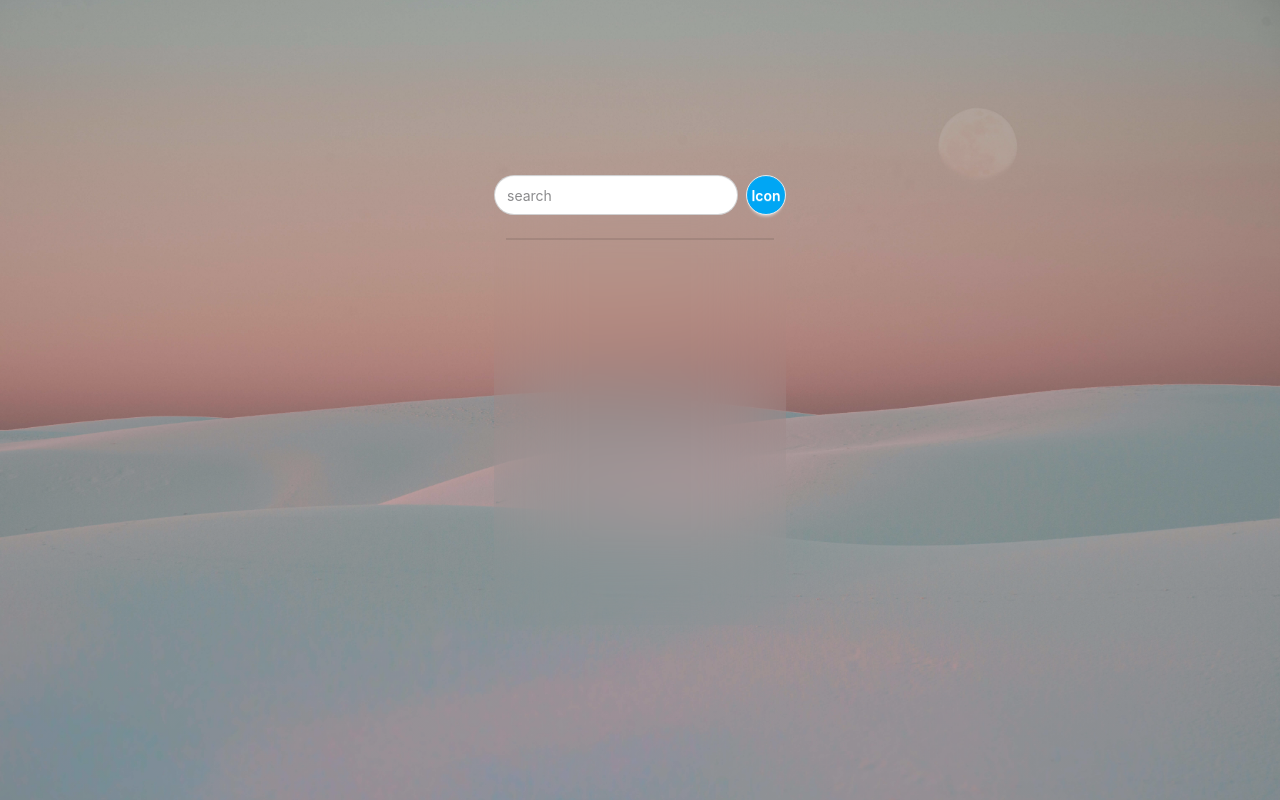
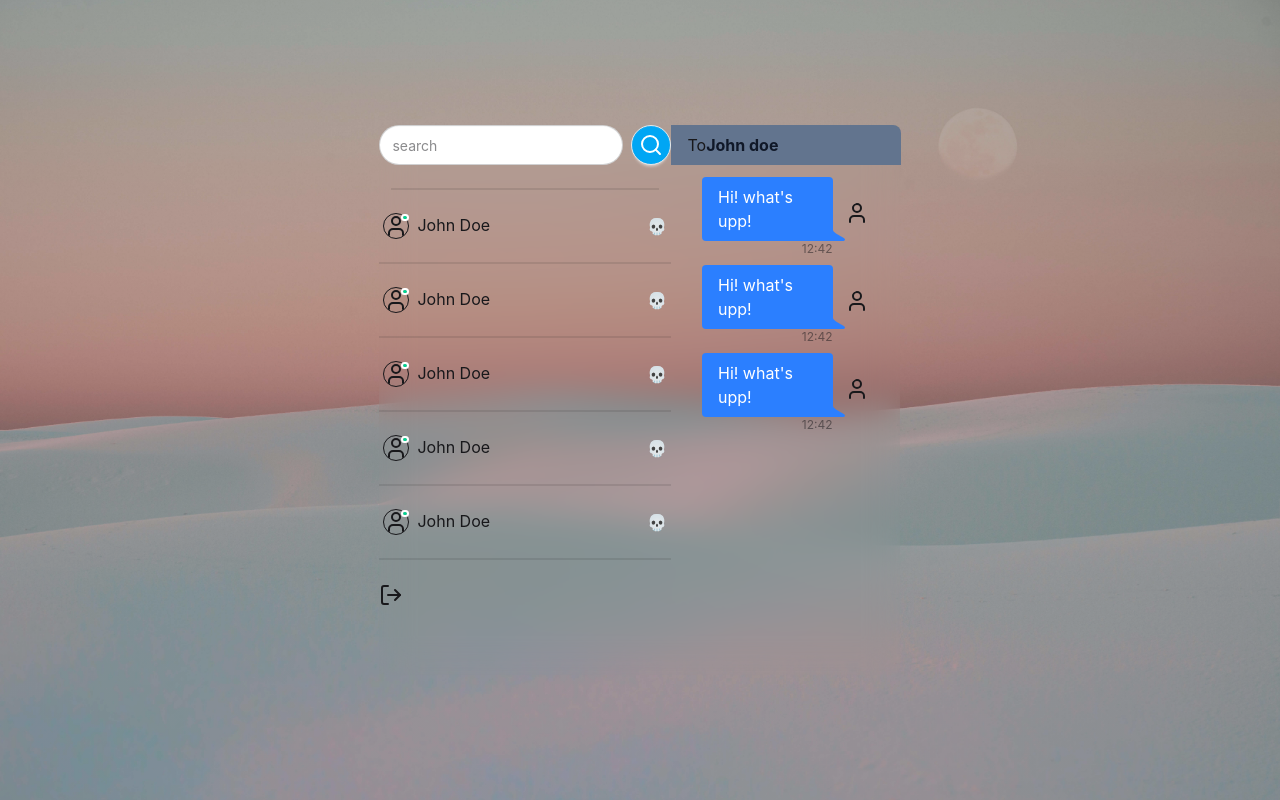
Before and after one commit to chrvnixx/chatapp-b, a React app in the folder frontend/: page / in a window 1280 px wide. Built offline with nearby package versions, Linux system fonts and the light colour scheme; the HTML template or start-up script is replaced by a standard one.

Commit message:
Messages container

```diff
--- a/frontend/package.json
+++ b/frontend/package.json
@@ -11,6 +11,7 @@
   },
   "dependencies": {
     "@tailwindcss/vite": "^4.2.2",
+    "lucide-react": "^1.8.0",
     "react": "^19.2.4",
     "react-dom": "^19.2.4",
     "tailwindcss": "^4.2.2"
--- /dev/null
+++ b/frontend/src/components/messages/Message.jsx
@@ -0,0 +1,20 @@
+import { User } from "lucide-react";
+import React from "react";
+
+export default function Message() {
+  return (
+    <div className="chat chat-end">
+      <div className="chat-image avatar">
+        <div className="w-10 rounded-full">
+          <User />
+        </div>
+      </div>
+      <div className={`chat-bubble text-white bg-blue-500`}>
+        Hi! what's upp!
+      </div>
+      <div className={`chat-footer opacity-50 text-xs flex gap-1 items-center`}>
+        12:42
+      </div>
+    </div>
+  );
+}
--- /dev/null
+++ b/frontend/src/components/messages/MessageContainer.jsx
@@ -0,0 +1,17 @@
+import React from "react";
+import Messages from "./Messages";
+
+export default function MessageContainer() {
+  return (
+    <div className="md:min-w-112.5flex flex-col">
+      <>
+        <div className="bg-slate-500 px-4 py-2 mb-2">
+          <span className="label-text">To</span>
+          <span className="text-gray-900 font-bold">John doe</span>
+        </div>
+
+        <Messages/>
+      </>
+    </div>
+  );
+}
--- /dev/null
+++ b/frontend/src/components/messages/Messages.jsx
@@ -0,0 +1,12 @@
+import React from 'react'
+import Message from './Message'
+
+export default function Messages() {
+  return (
+    <div className='px-4 flex-1 overflow-auto'>
+      <Message/>
+      <Message/>
+      <Message/>
+    </div>
+  )
+}
--- /dev/null
+++ b/frontend/src/components/sidebar/Conversation.jsx
@@ -0,0 +1,18 @@
+import { User } from 'lucide-react'
+import React from 'react'
+
+export default function Conversation() {
+  return (<>
+    <div className='flex justify-between items-center px-1'>
+      <div className='flex gap-2'>
+        <div className='avatar avatar-online border rounded-full'>
+           <User />
+        </div>
+        <p>John Doe</p>
+      </div>
+      <span>💀</span>
+    </div>
+    <div className='divider '></div>
+    </>
+  )
+}
--- /dev/null
+++ b/frontend/src/components/sidebar/Conversations.jsx
@@ -0,0 +1,14 @@
+import React from 'react'
+import Conversation from './Conversation'
+
+export default function Conversations() {
+  return (
+    <div className=''>
+      <Conversation/>
+      <Conversation/>
+      <Conversation/>
+      <Conversation/>
+      <Conversation/>
+    </div>
+  )
+}
--- /dev/null
+++ b/frontend/src/components/sidebar/LogoutButton.jsx
@@ -0,0 +1,10 @@
+import { LogOut } from 'lucide-react'
+import React from 'react'
+
+export default function LogoutButton() {
+  return (
+    <div className='mt-auto'>
+      <LogOut />
+    </div>
+  )
+}
--- a/frontend/src/components/sidebar/SearchInput.jsx
+++ b/frontend/src/components/sidebar/SearchInput.jsx
@@ -1,4 +1,5 @@
 import React from "react";
+import {Search} from "lucide-react"
 
 export default function SearchInput() {
   return (
@@ -9,7 +10,7 @@ export default function SearchInput() {
         className="input input-bordered rounded-full"
       />
       <button type="submit" className="btn btn-circle bg-sky-500 text-white">
-        Icon
+        <Search/>
       </button>
     </form>
   );
--- a/frontend/src/components/sidebar/Sidebar.jsx
+++ b/frontend/src/components/sidebar/Sidebar.jsx
@@ -1,5 +1,7 @@
 import React from "react";
 import SearchInput from "./SearchInput";
+import Conversations from "./Conversations";
+import LogoutButton from "./LogoutButton";
 
 export default function sideBar() {
   return (
@@ -7,8 +9,10 @@ export default function sideBar() {
 
       <SearchInput />
       <div className="divider px-3">
+      </div>
+      <Conversations/>
 
-      </div>
+      <LogoutButton/>
     </div>
   );
 }
--- a/frontend/src/index.css
+++ b/frontend/src/index.css
@@ -9,3 +9,52 @@ body {
   background-size: cover;
   background-position: center;
 }
+
+/* dark mode looking scrollbar */
+::-webkit-scrollbar {
+	width: 8px;
+}
+
+::-webkit-scrollbar-track {
+	background: #555;
+}
+
+::-webkit-scrollbar-thumb {
+	background: #121212;
+	border-radius: 5px;
+}
+
+::-webkit-scrollbar-thumb:hover {
+	background: #242424;
+}
+
+/* SHAKE ANIMATION ON HORIZONTAL DIRECTION */
+.shake {
+	animation: shake 0.82s cubic-bezier(0.36, 0.07, 0.19, 0.97) 0.2s both;
+	transform: translate3d(0, 0, 0);
+	backface-visibility: hidden;
+	perspective: 1000px;
+}
+
+@keyframes shake {
+	10%,
+	90% {
+		transform: translate3d(-1px, 0, 0);
+	}
+
+	20%,
+	80% {
+		transform: translate3d(2px, 0, 0);
+	}
+
+	30%,
+	50%,
+	70% {
+		transform: translate3d(-4px, 0, 0);
+	}
+
+	40%,
+	60% {
+		transform: translate3d(4px, 0, 0);
+	}
+}
--- a/frontend/src/pages/HomePage.jsx
+++ b/frontend/src/pages/HomePage.jsx
@@ -1,11 +1,13 @@
 import React from "react";
 import Sidebar from "../components/sidebar/Sidebar"
+import MessageContainer from "../components/messages/MessageContainer";
 
 export default function Homepage() {
   return (
-    <div className="flex sm:h-112.5 md:h-137.5` rounded-lg overflow-hidden bg-gray-400/0 backdrop-blur-2xl ">
+    <div className="flex sm:h-112.5 md:h-137.5  rounded-lg overflow-hidden bg-gray-400/0 backdrop-blur-lg ">
       <Sidebar />
 
+      <MessageContainer/>
 
     </div>
   );
```
Also changed, not shown: 1 other file (tests, documents, lock files or other folders).
